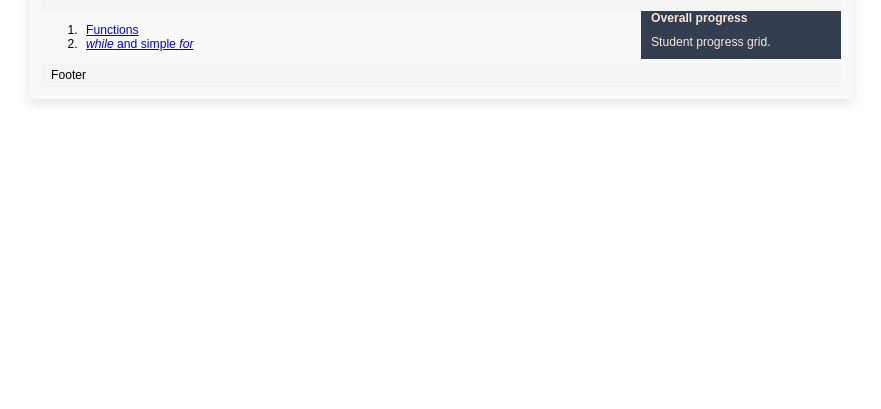
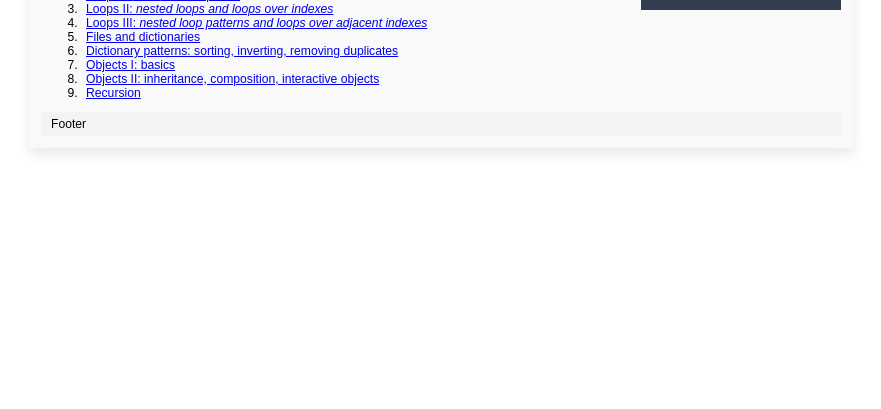
Before and after one commit to sgennari/cmpt_100_tutorials, a plain HTML site: page index.html in a window 1280 px wide. Shown: the part 391-800 px from the top of the page, without its empty margins (199-1080 px from the left). Drawn offline with Linux system fonts and the light colour scheme.

Commit message:
tested dictionaries

```diff
--- a/index.html
+++ b/index.html
@@ -12,7 +12,21 @@
     <ol>
 		<li><a href="functions/index.html">Functions</a>
 		</li>
-		<li><a href="functions/index.html"><em>while</em> and simple <em>for</em></a>
+		<li><a href="loops1/index.html">Loops I: <em>while</em> and simple <em>for</em></a>
+		</li>
+		<li><a href="loops2/index.html">Loops II: <em>nested loops and loops over indexes</em></a>
+		</li>
+		<li><a href="loops3/index.html">Loops III: <em>nested loop patterns and loops over adjacent indexes</em></a>
+		</li>
+		<li><a href="files_dictionaries/index.html">Files and dictionaries</a>
+		</li>
+		<li><a href="dictionaries/index.html">Dictionary patterns: sorting, inverting, removing duplicates</a>
+		</li>
+		<li><a href="objects1/index.html">Objects I: basics</a>
+		</li>
+		<li><a href="objects2/index.html">Objects II: inheritance, composition, interactive objects</a>
+		</li>
+		<li><a href="recursion/index.html">Recursion</a>
 		</li>
 	</ol>
   </div>
```
Also changed, not shown: dictionaries/index.html (+1 -1 lines).
